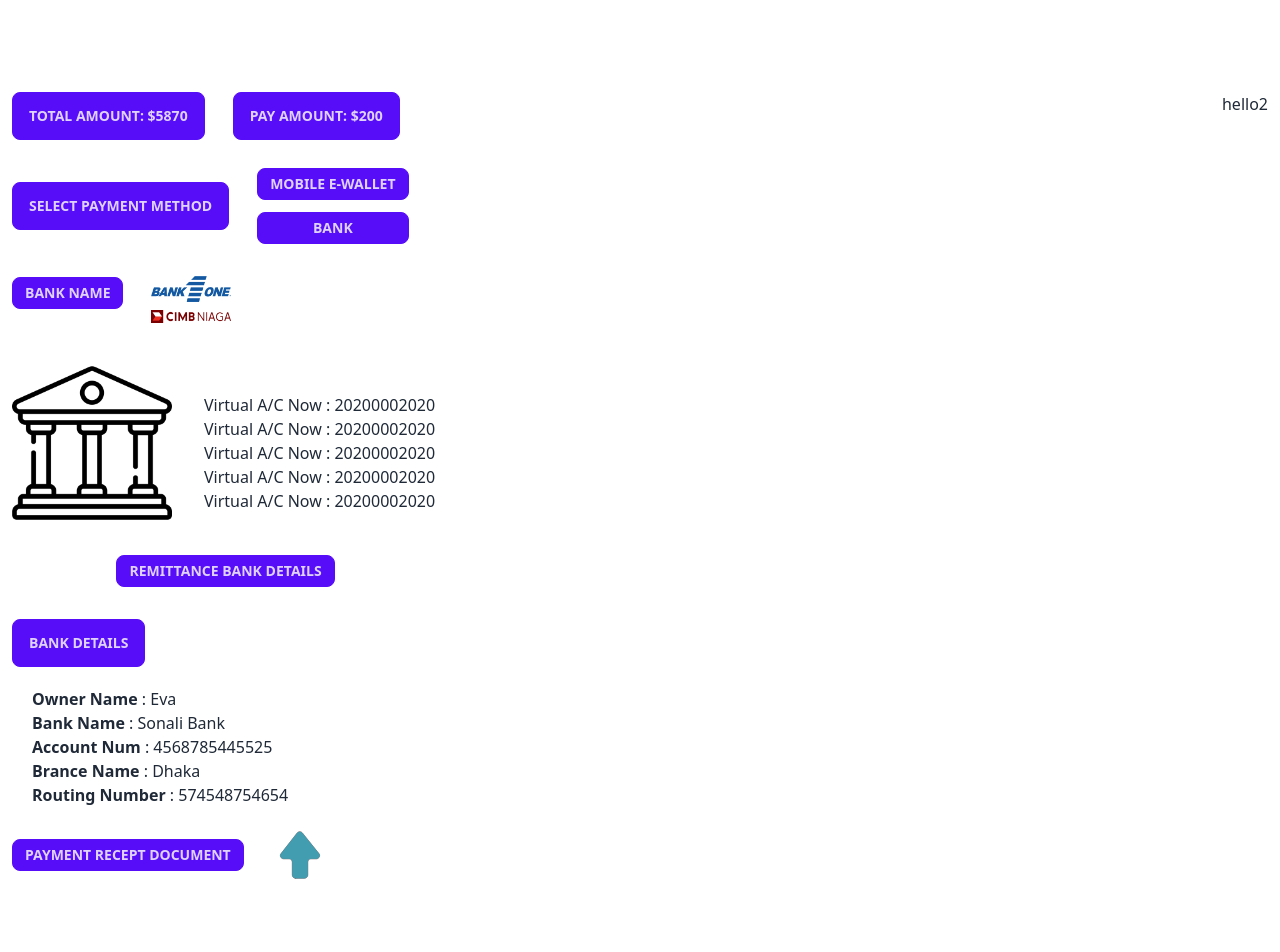
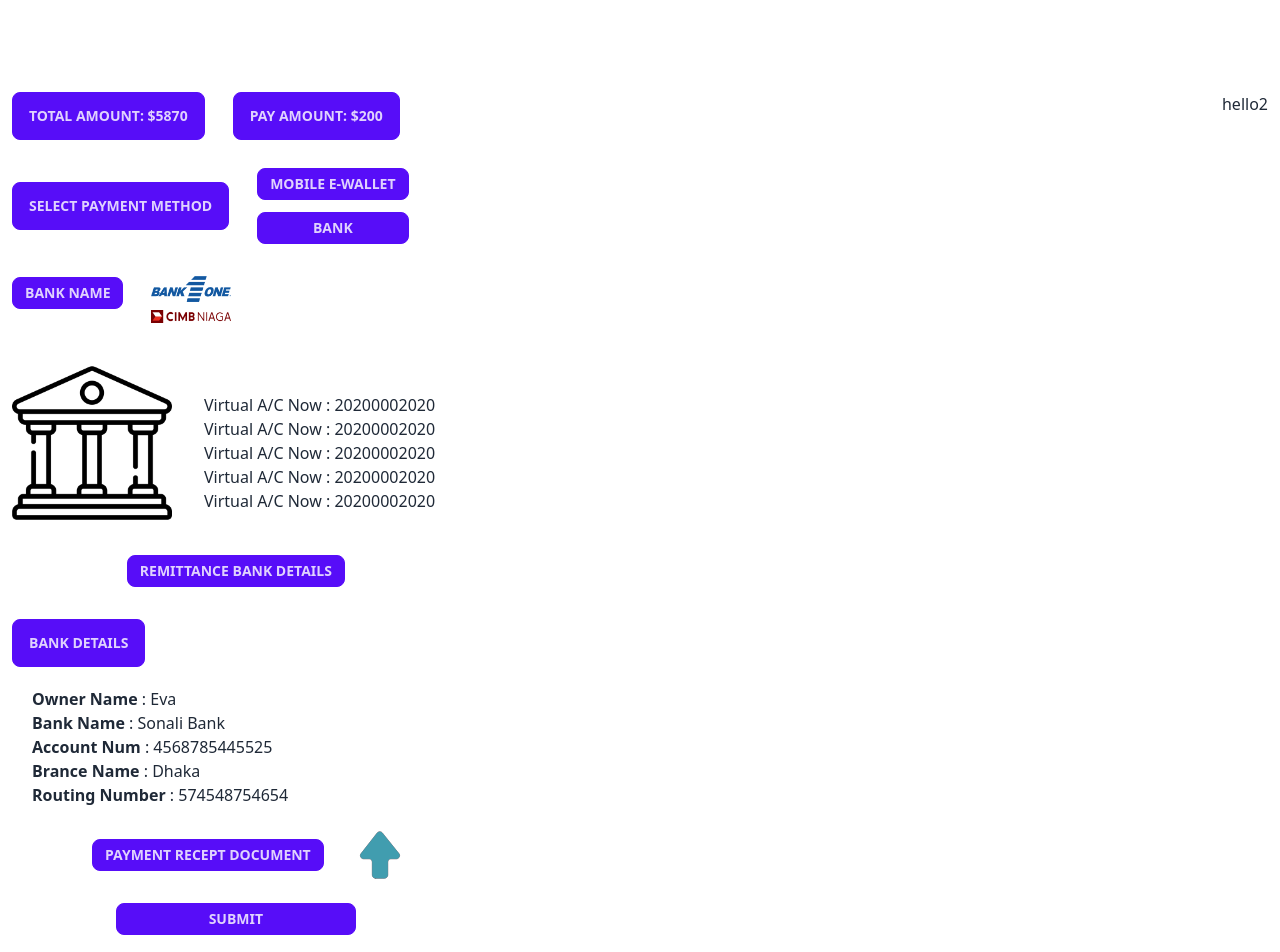
Before and after one commit to arjun1571/Bank-Details-Design, a React (Vite) app: page / in a window 1280 px wide. Shown: the top 952 px of the page. Built offline with nearby package versions, Linux system fonts and the light colour scheme.

Commit message:
summit button added on the down section

```diff
--- a/src/Component/LeftSide/LeftSide.jsx
+++ b/src/Component/LeftSide/LeftSide.jsx
@@ -72,13 +72,18 @@ const LeftSide = () => {
         </div>
       </div>
       <div className="mt-5">
-        <div className="flex items-center">
+        <div className="flex items-center md:mx-20 mx-10">
           <button className="btn btn-primary btn-sm   md:mr-7 mr-3">
             Payment Recept document
           </button>
           <img className="w-14" src={up} alt="" />
         </div>
       </div>
+      <div className="mt-5 text-center">
+      <button className="btn btn-primary w-60  btn-sm md:mr-7 mr-3">
+            submit
+          </button>
+      </div>
     </div>
   );
 };
```
